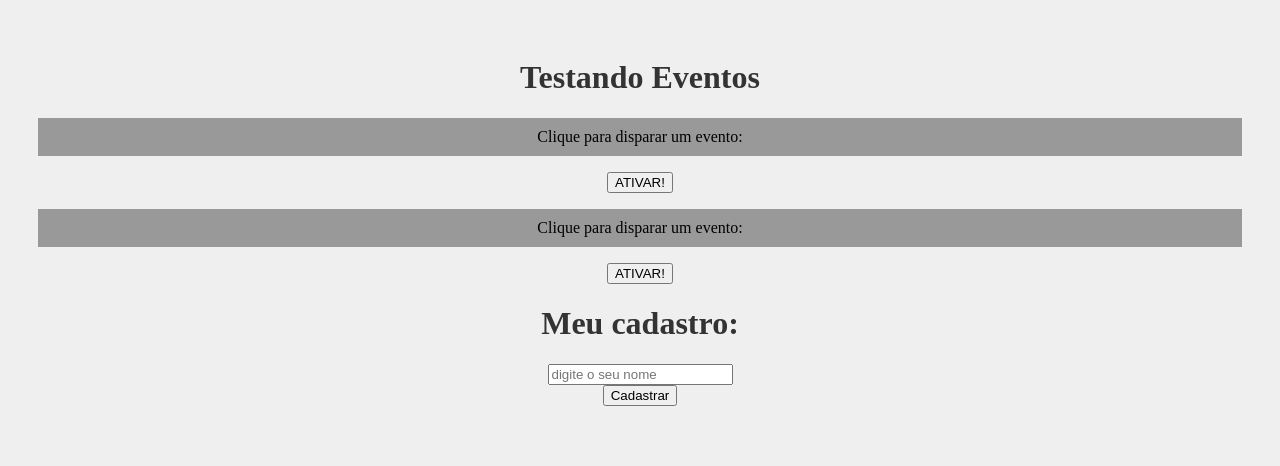
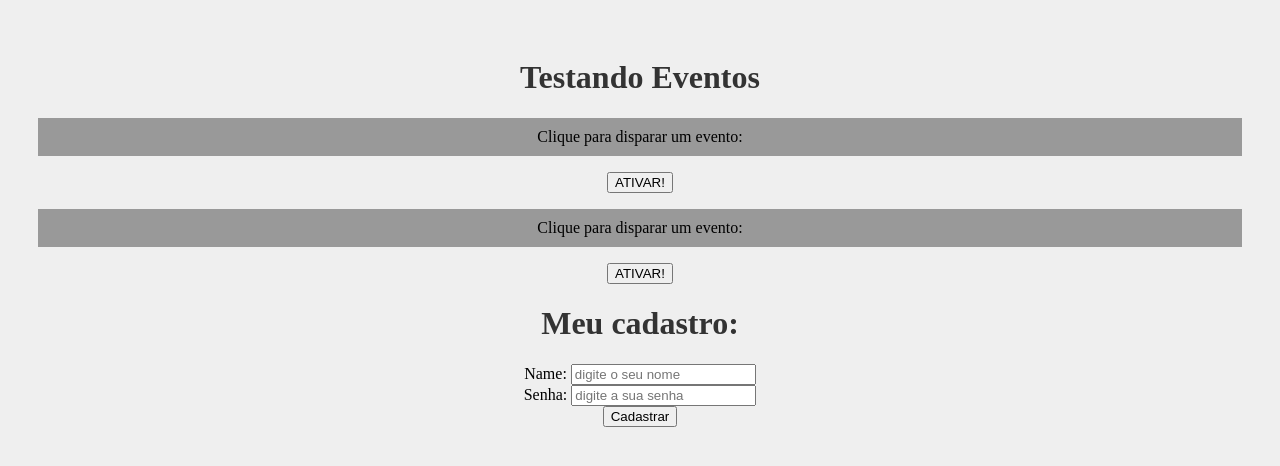
Before and after one commit to RafaelBrandaoS/react, a React (Create React App) app in the folder meu-projeto/: page / in a window 1280 px wide. Shown: the top 466 px of the page. Built offline with nearby package versions, Linux system fonts and the light colour scheme.

Commit message:
usando useState em react

```diff
--- a/meu-projeto/src/components/Form.js
+++ b/meu-projeto/src/components/Form.js
@@ -1,15 +1,37 @@
+import { useState } from 'react'
+
 function Form() {
     function cadastrarUsuario(e) {
         e.preventDefault()
-        console.log("Cadastrou o usuário!")
+        console.log(`O usuário ${name} foi cadastrado com a senha: ${password}`)
     }
+
+    const [name, setName] = useState()
+    const [password, setPassword] = useState()
 
     return (
         <div>
             <h1>Meu cadastro:</h1>
             <form onSubmit={cadastrarUsuario}>
                 <div>
-                    <input type="text" placeholder="digite o seu nome"/>
+                    <label htmlFor='name'>Name: </label>
+                    <input
+                     type="text"
+                     id="name"
+                     name="name"
+                     placeholder="digite o seu nome"
+                     onChange={(e) => setName(e.target.value)}
+                    />
+                </div>
+                <div>
+                    <label htmlFor="password">Senha: </label>
+                    <input
+                     type="password"
+                     id="password"
+                     name="password"
+                     placeholder="digite a sua senha"
+                     onChange={(e) => setPassword(e.target.value)}
+                    />
                 </div>
                 <div>
                     <input type="submit" value="Cadastrar"/>
```
